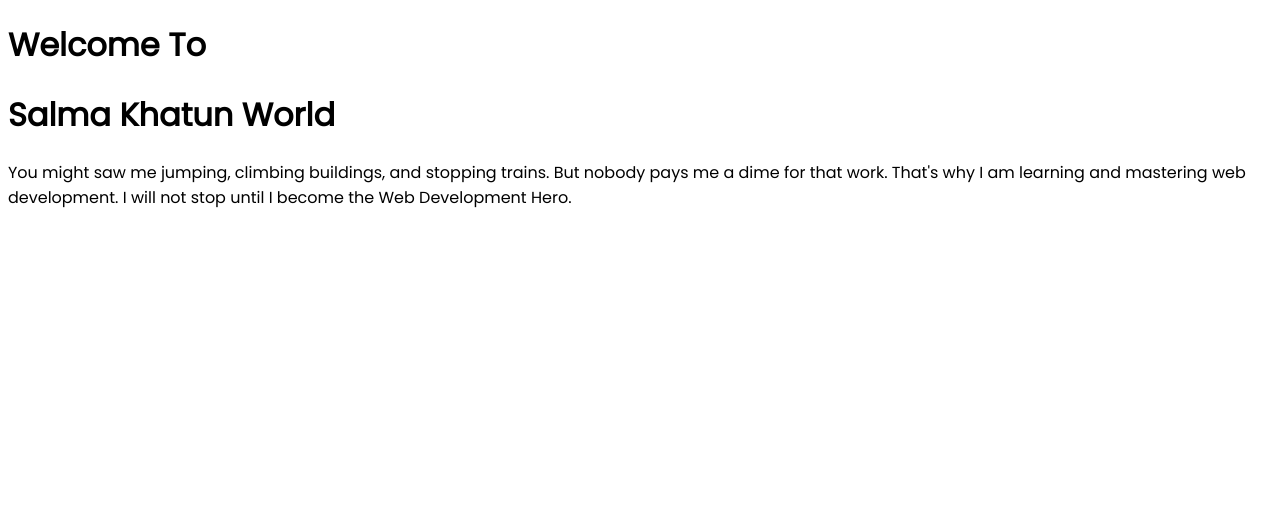
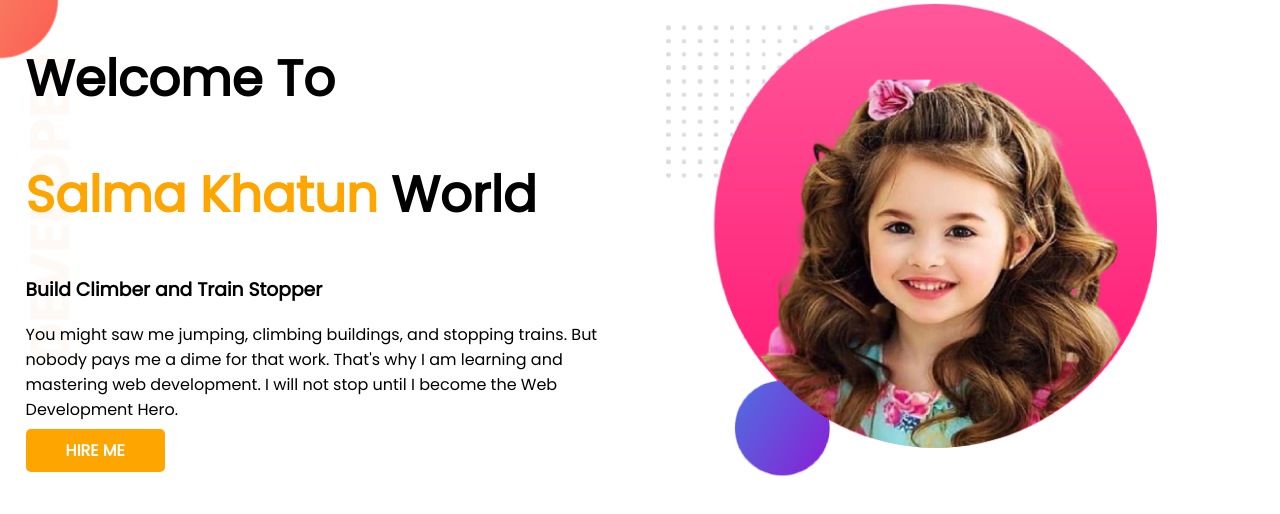
Before and after one commit to salmakhatun0056/developer-2-portfolio, a plain HTML site: page index.html in a window 1280 px wide. Drawn offline with Linux system fonts and the light colour scheme.

Commit message:
top bannar add

```diff
--- a/index.html
+++ b/index.html
@@ -13,12 +13,24 @@
 </head>
 
 <body>
-    <h1>Welcome To</h1>
-    <h1> Salma Khatun World</h1>
-    <p>You might saw me jumping, climbing buildings, and stopping trains. But nobody pays me a dime for that work.
-        That's why I am learning and mastering web development. I will not stop until I become the Web Development Hero.
-    </p>
+    <section class="top-banner">
+        <div class="half-width">
+            <h1>Welcome To</h1>
+            <h1> <span class="orange-color">Salma Khatun</span> World</h1>
+            <h3>Build Climber and Train Stopper</h3>
+            <p>You might saw me jumping, climbing buildings, and stopping trains. But nobody pays me a dime for that
+                work.
+                That's why I am learning and mastering web development. I will not stop until I become the Web
+                Development
+                Hero.
+            </p>
+            <a class="link-button" target="blank" href="https://www.linkedin.com/company/programminghero/">HIRE ME</a>
+        </div>
+        <div class="half-width">
+            <img src="cute girl.png" alt="">
+        </div>
 
+    </section>
 </body>
 
 </html>
--- a/style1.css
+++ b/style1.css
@@ -1,3 +1,33 @@
 body{
     font-family: 'Poppins', sans-serif;
+    margin: 0%;
 }
+h1{
+    font-size: 50px;
+}
+.orange-color{
+    color: orange;
+}
+section{
+    display: flex;
+}
+.half-width{
+    width: 50%;
+    padding-left: 2%;
+}
+.half-width img{
+    width: 80%;
+}
+.link-button{
+    text-decoration: none;
+    background-color: orange;
+    padding: 10px 40px;
+    border-radius: 5px;
+    background-image: linear-gradient(orange tomato);
+    color: white;
+    font-weight: 700;
+}
+.top-banner{
+    background-image: url(images/top-banner.png);
+    background-repeat: no-repeat;
+}
```
Also changed, not shown: Non-Stop-Beautytm-Cute-baby-girl-pictures-Cute-toddler--removebg-preview (1).png (added), cute girl.png (added), images/dream-bg.png (added), images/exp-bg.png (added), images/jhankar.png (added), images/jhankar2.png (added), images/my-bg.png (added), images/my-bg2.png (added), images/top-banner.png (added).
